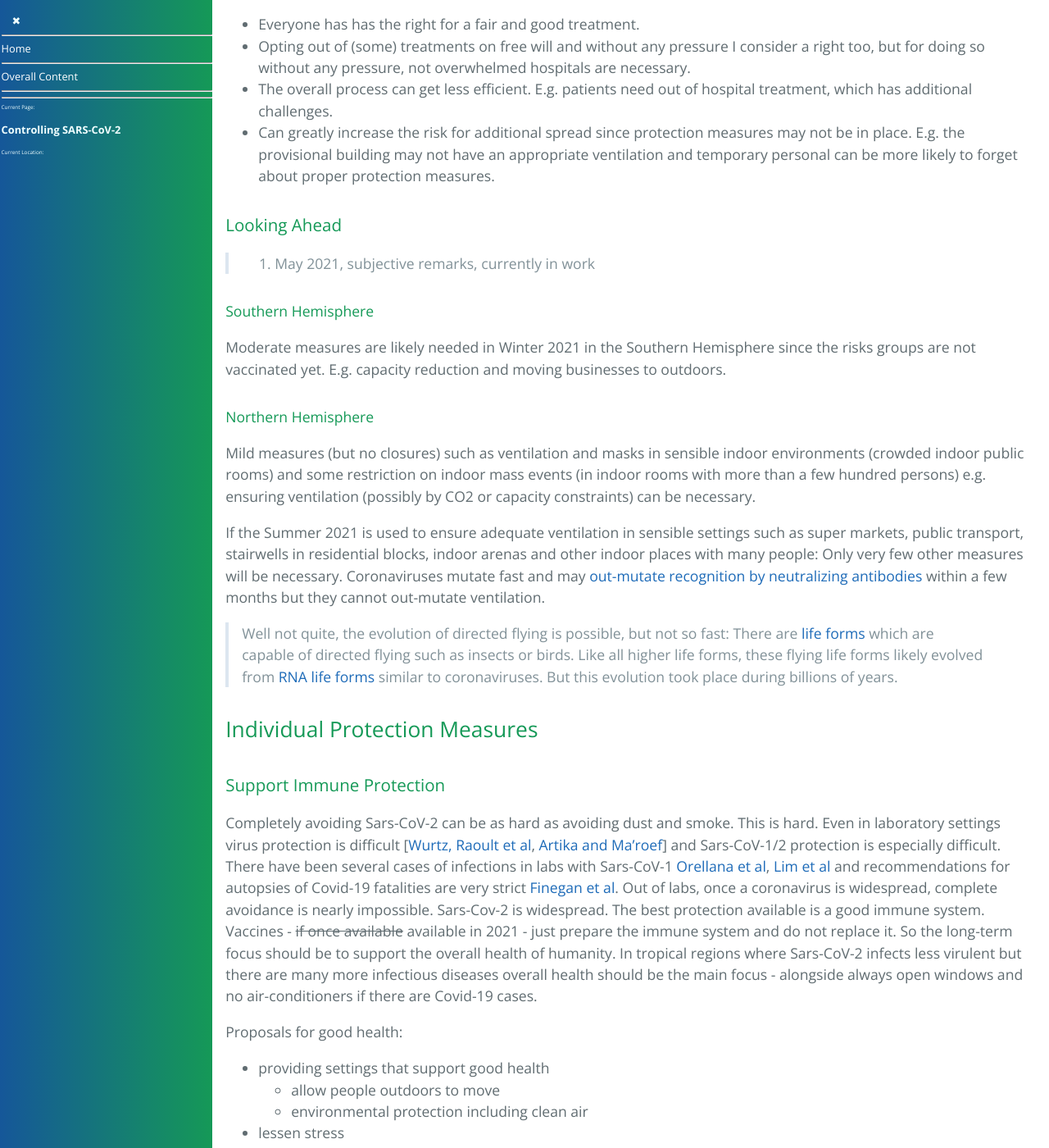
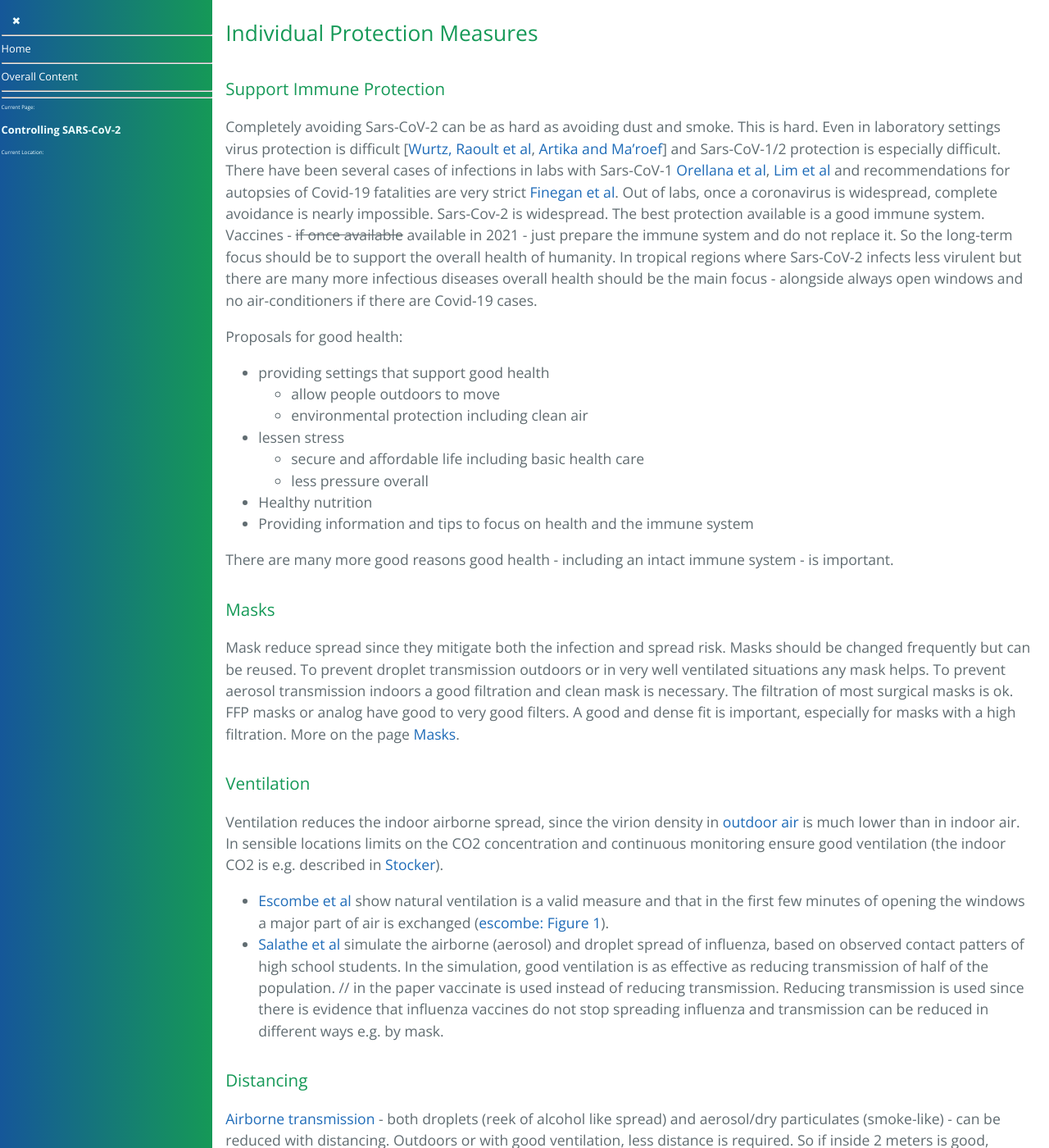
Before and after one commit to forestgrape/coronavirus, a Jekyll site: the page built from 7_social/controlling.md, in a window 1280 px wide and 1400 px high, scrolled down 6567 px. Shown: the whole window at 82% size. Built offline with Jekyll 4.4.1, drawn with Linux system fonts in a browser that asks for light colours; our own code applies the rules of GitHub Pages for plain Markdown files; some of the changed text lies outside the part shown.

Commit message:
new page situation_assessment.md bundling previously scattered situation assessemnts.

```diff
--- a/7_social/controlling.md
+++ b/7_social/controlling.md
@@ -20,7 +20,6 @@
 * [Risk Management](#risk-management)
   * [Balancing of Measures](#balancing-of-measures)
   * [On Balancing of Measures](#on-balancing-of-measures)
-  * [Looking Ahead](#looking-ahead)
 * [Individual Protection Measures](#individual-protection-measures)
   * [Support Immune Protection](#support-immune-protection)
   * [Masks](#masks)
@@ -87,15 +86,15 @@
 
   > The stringency of measures needed is discussed in the section [Balancing of measures](#balancing-of-measures).
 
-  > There's a helpful [aerosol FAQ](../1_introduction/illustrative_literature.md#aerosol-faq) from advisors in the US which is much more detailed than the notes above.
+  > There's a helpful [aerosol FAQ](../1_introduction/illustrative_literature.md#aerosol-faq) from advisors in the US.
 
 
-## Measure Recommendations
-Here a short summary of recommended and not recommended measures to reduce the Covid spread is given.
+## Recommended Measure Packages
+A short summary of recommended measure packages to reduce the Covid.
 
 > in work 22.8.
 
-> Overall the recommendations are subjective. Measures to reduce Covid transmissions can be statistically analysed. The weighting of the society costs is nearly always subjective.
+> The recommended packages are subjective. While measures to reduce Covid transmissions can be statistically analysed, the weighting of the society costs is mostly subjective.
 
 ### Year Round Measures
 To prevent high rates of hospitalizations, some base measures can be adequate in risk regions.
@@ -111,9 +111,6 @@
 * No Air-Conditioning: Air conditioning dries the air which increases transmission.
 
 ### Winter Measures
-
-> in work
-
 * Appropriate [ventilation](#ventilation) either by a well adjusted and designed mechanical ventilation system or by opening the windows each hour.
 * Humidification of indoor air in sensible settings:
   * Prevents that aerosol dry out (dried virions stay longer in the air, have a better survival and infect more severely)
@@ -125,6 +122,7 @@
 > * knowledge & research
 > * self responsibility, independent decisions combined with a circumspect lifestyle
 > * Focus on overall life quality. This includes keeping overall health effects in mind: comparing different risks and the number of diseases and deaths caused, long-term damage, life quality cost (which can include economic costs). <!--// for things harmful and/or unwanted, advertisements restrictions are an option. It is always about acquiring new customers into an industry and not about competing on existing customers else the industry would cheer on saving ad costs. -->
+>
 > ### Strategy
 > * Measures preserving life quality and health of everybody.
 > * Keep the spread controllable and react if necessary. E.g. limiting super-spreader situation since they can yield sudden and hard to control explosion in cases.
@@ -143,9 +141,6 @@
 
 
 ## Risk Management
-
-> ### Situation Assessment June 2021
-> The transmission pathways are clear and suitable tools for prevention are known and available: Aerosol transmission in dry indoor air is especially risky to cause severe Covid, so that's to prevent. Ventilation and masks help to reduce transmissions and severe disease can be prevented by well prepared immune systems. The immune system can be prepared by healthy lifestyles and possibly combined with vaccination (especially for risk groups). Additionally treatment options and the general knowledge advances fast, thanks to world wide research efforts.
 
 ### Balancing of Measures
 > Here the goal is to minimize overall adverse health effects but *not* a zero-Covid. This includes unhealthy lifestyles motivated by overly strict measures or putting children at risk through vaccination and the unknown long term effects. However a very important goal is the avoid hospital overwhelming.
@@ -178,19 +173,6 @@
 * Opting out of (some) treatments on free will and without any pressure I consider a right too, but for doing so without any pressure, not overwhelmed hospitals are necessary.
 * The overall process can get less efficient. E.g. patients need out of hospital treatment, which has additional challenges.
 * Can greatly increase the risk for additional spread since protection measures may not be in place. E.g. the provisional building may not have an appropriate ventilation and temporary personal can be more likely to forget about proper protection measures.
-
-### Looking Ahead
-> 23. May 2021, subjective remarks, currently in work
-
-#### Southern Hemisphere
-Moderate measures are likely needed in Winter 2021 in the Southern Hemisphere since the risks groups are not vaccinated yet. E.g. capacity reduction and moving businesses to outdoors.
-
-#### Northern Hemisphere
-Mild measures (but no closures) such as ventilation and masks in sensible indoor environments (crowded indoor public rooms) and some restriction on indoor mass events (in indoor rooms with more than a few hundred persons) e.g. ensuring ventilation (possibly by CO2 or capacity constraints) can be necessary.
-
-If the Summer 2021 is used to ensure adequate ventilation in sensible settings such as super markets, public transport, stairwells in residential blocks, indoor arenas and other indoor places with many people: Only very few other measures will be necessary. Coronaviruses mutate fast and may [out-mutate recognition by neutralizing antibodies](../4_immunological/immune_evasion.md) within a few months but they cannot out-mutate ventilation.
-
-> Well not quite, the evolution of directed flying is possible, but not so fast: There are [life forms](../2_biological/life-forms.md) which are capable of directed flying such as insects or birds. Like all higher life forms, these flying life forms likely evolved from [RNA life forms](../2_biological/life-forms.md#ssrna) similar to coronaviruses. But this evolution took place during billions of years.
 
 
 
@@ -294,7 +276,6 @@
 
 ## General Public Measures
 
-
 ### Contact Tracing
 > to be written
 
@@ -355,7 +336,6 @@
   Narrowing of Life. How individuals experience the measures? Are indirect and/or future costs associated e.g. school children missing education. To cover financial costs of restricted businesses [financial support](#financial-support) is assumed.
 * ###### Comment
   The points above are summarized to subjective rating/comments/recommendations. Subjective since they rely on subjective weighting and subjective rating of the single points.
-
 
 
 ### Corona Conform Skiing
```
Also changed, not shown: other parts of 7_social/controlling.md (+3 -2 lines), 1_introduction/situation_assessments.md (added, +36 -0 lines).
